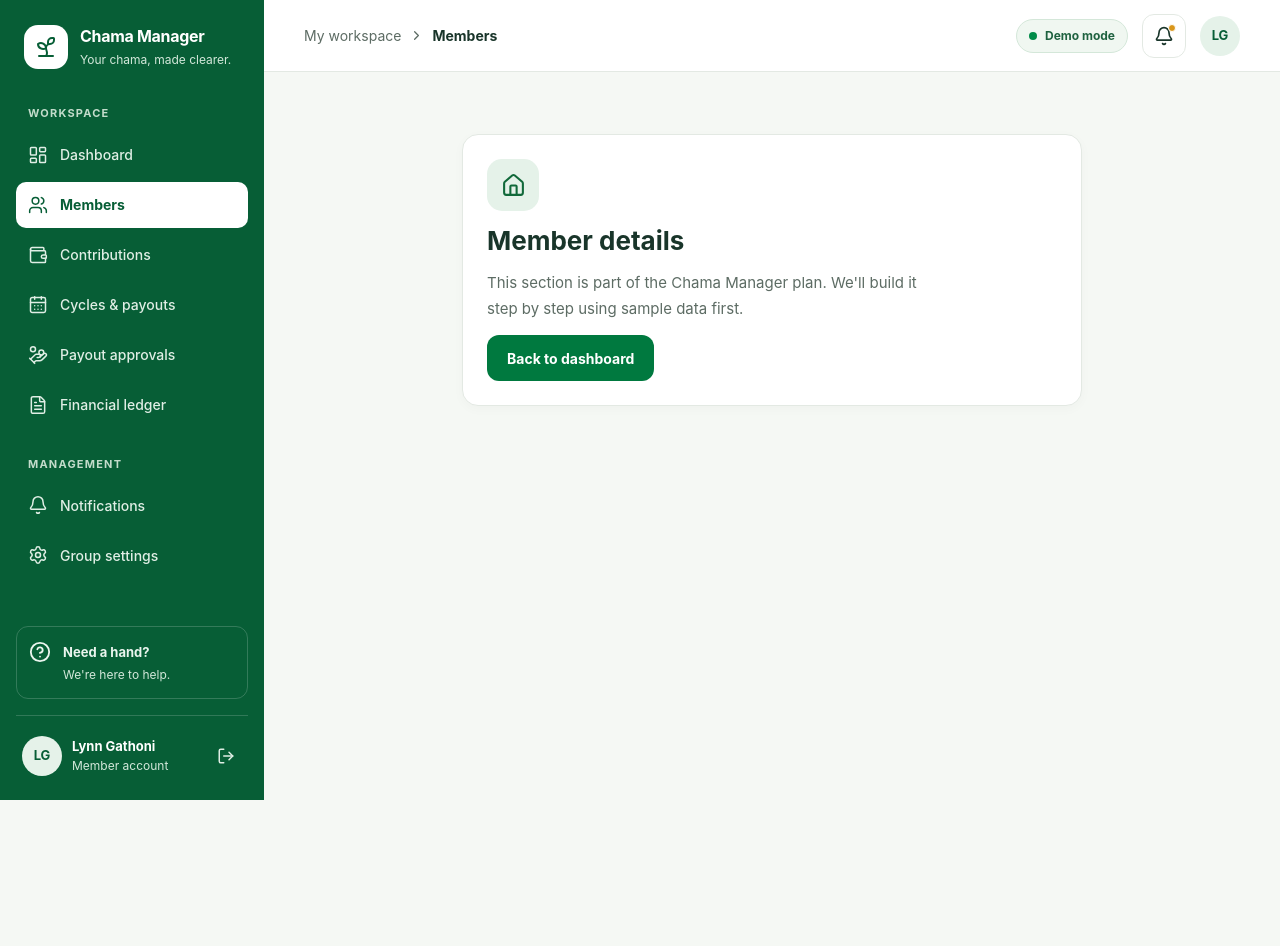
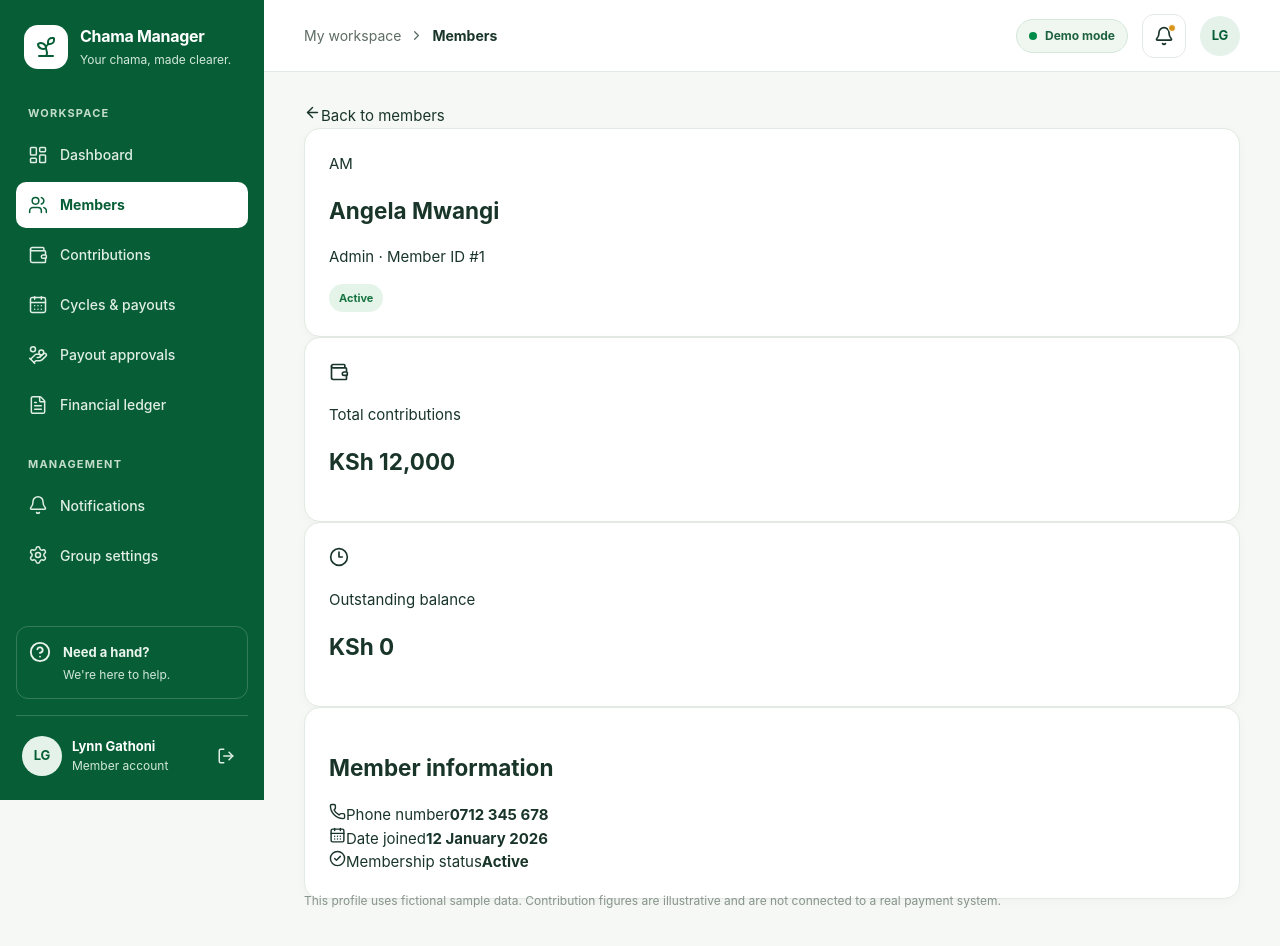
Before and after one commit to codedbylynn/Chama-Website, a React (Vite) app: page /app/members/1 in a window 1280 px wide. Shown: the top 946 px of the page. Before the commit the page ends 800 px from the top, so only its background shows below. Built offline with nearby package versions, Linux system fonts and the light colour scheme.

Commit message:
Add the member details page, imports in app.tsx and also the memberData file

```diff
--- a/src/App.tsx
+++ b/src/App.tsx
@@ -1,5 +1,6 @@
 import { useEffect, useState } from "react";
 import MembersPage from "./MembersPage";
+import MemberDetailsPage from "./MemberDetailsPage";
 import {
   BrowserRouter,
   Navigate,
@@ -659,7 +660,7 @@ function App() {
           <Route path="members" element={<MembersPage />} />
           <Route
             path="members/:id"
-            element={<PlaceholderPage title="Member details" />}
+            element={<MemberDetailsPage />}
           />
           <Route
             path="contributions"
--- /dev/null
+++ b/src/MemberDetailsPage.tsx
@@ -0,0 +1,122 @@
+
+import { NavLink, useParams } from "react-router-dom";
+import {
+  ArrowLeft,
+  CalendarDays,
+  CheckCircle2,
+  Clock3,
+  Phone,
+  Wallet,
+} from "lucide-react";
+import { sampleMembers } from "./memberData";
+
+function MemberDetailsPage() {
+  const { id } = useParams();
+
+  const member = sampleMembers.find(
+    (item) => item.id === Number(id),
+  );
+
+  if (!member) {
+    return (
+      <section className="content-card member-not-found">
+        <h1>Member not found</h1>
+        <p>We couldn't find a member with that ID.</p>
+        <NavLink to="/app/members" className="primary-button">
+          Back to members
+        </NavLink>
+      </section>
+    );
+  }
+
+  return (
+    <section className="member-details-page">
+      <NavLink to="/app/members" className="back-link">
+        <ArrowLeft size={17} />
+        Back to members
+      </NavLink>
+
+      <div className="member-profile-header content-card">
+        <div className="member-profile-identity">
+          <span className="member-profile-avatar">
+            {member.name
+              .split(" ")
+              .map((part) => part[0])
+              .join("")}
+          </span>
+
+          <div>
+            <h1>{member.name}</h1>
+            <p>{member.role} · Member ID #{member.id}</p>
+            <span
+              className={`member-status ${
+                member.status === "Active"
+                  ? "status-active"
+                  : "status-pending"
+              }`}
+            >
+              {member.status}
+            </span>
+          </div>
+        </div>
+      </div>
+
+      <div className="member-stats-grid">
+        <article className="member-stat-card content-card">
+          <span className="member-stat-icon">
+            <Wallet size={20} />
+          </span>
+          <p>Total contributions</p>
+          <h2>
+            KSh {member.totalContributions.toLocaleString("en-KE")}
+          </h2>
+        </article>
+
+        <article className="member-stat-card content-card">
+          <span className="member-stat-icon outstanding-icon">
+            <Clock3 size={20} />
+          </span>
+          <p>Outstanding balance</p>
+          <h2>
+            KSh {member.outstandingBalance.toLocaleString("en-KE")}
+          </h2>
+        </article>
+      </div>
+
+      <div className="member-information-card content-card">
+        <h2>Member information</h2>
+
+        <div className="member-information-row">
+          <span className="information-label">
+            <Phone size={17} />
+            Phone number
+          </span>
+          <strong>{member.phone}</strong>
+        </div>
+
+        <div className="member-information-row">
+          <span className="information-label">
+            <CalendarDays size={17} />
+            Date joined
+          </span>
+          <strong>{member.joinedDate}</strong>
+        </div>
+
+        <div className="member-information-row">
+          <span className="information-label">
+            <CheckCircle2 size={17} />
+            Membership status
+          </span>
+          <strong>{member.status}</strong>
+        </div>
+      </div>
+
+      <p className="demo-note">
+        This profile uses fictional sample data. Contribution figures are
+        illustrative and are not connected to a real payment system.
+      </p>
+    </section>
+  );
+}
+
+export default MemberDetailsPage;
--- a/src/MembersPage.tsx
+++ b/src/MembersPage.tsx
@@ -1,6 +1,7 @@
 import { Search, Users, ChevronRight } from "lucide-react";
 import { useState } from "react";
 import { useNavigate } from "react-router-dom";
+import { sampleMembers } from "./memberData";
 
 
 type Member = {
@@ -11,36 +12,7 @@ type Member = {
   status: "Active" | "Pending";
 };
 
-const sampleMembers: Member[] = [
-  {
-    id: 1,
-    name: "Angela Mwangi",
-    role: "Admin",
-    phone: "0712 345 678",
-    status: "Active",
-  },
-  {
-    id: 2,
-    name: "Brian Otieno",
-    role: "Treasurer",
-    phone: "0722 456 789",
-    status: "Active",
-  },
-  {
-    id: 3,
-    name: "Grace Wanjiku",
-    role: "Member",
-    phone: "0701 234 567",
-    status: "Active",
-  },
-  {
-    id: 4,
-    name: "Kevin Kiptoo",
-    role: "Member",
-    phone: "0798 123 456",
-    status: "Pending",
-  },
-];
+
 
 function MembersPage() {
   const [search, setSearch] = useState("");
--- /dev/null
+++ b/src/memberData.ts
@@ -0,0 +1,54 @@
+
+export type Member = {
+  id: number;
+  name: string;
+  role: "Admin" | "Treasurer" | "Member";
+  phone: string;
+  status: "Active" | "Pending";
+  joinedDate: string;
+  totalContributions: number;
+  outstandingBalance: number;
+};
+
+export const sampleMembers: Member[] = [
+  {
+    id: 1,
+    name: "Angela Mwangi",
+    role: "Admin",
+    phone: "0712 345 678",
+    status: "Active",
+    joinedDate: "12 January 2026",
+    totalContributions: 12000,
+    outstandingBalance: 0,
+  },
+  {
+    id: 2,
+    name: "Brian Otieno",
+    role: "Treasurer",
+    phone: "0722 456 789",
+    status: "Active",
+    joinedDate: "15 January 2026",
+    totalContributions: 10000,
+    outstandingBalance: 2000,
+  },
+  {
+    id: 3,
+    name: "Grace Wanjiku",
+    role: "Member",
+    phone: "0701 234 567",
+    status: "Active",
+    joinedDate: "20 January 2026",
+    totalContributions: 8000,
+    outstandingBalance: 0,
+  },
+  {
+    id: 4,
+    name: "Kevin Kiptoo",
+    role: "Member",
+    phone: "0798 123 456",
+    status: "Pending",
+    joinedDate: "5 October 2026",
+    totalContributions: 0,
+    outstandingBalance: 2000,
+  },
+];
```
